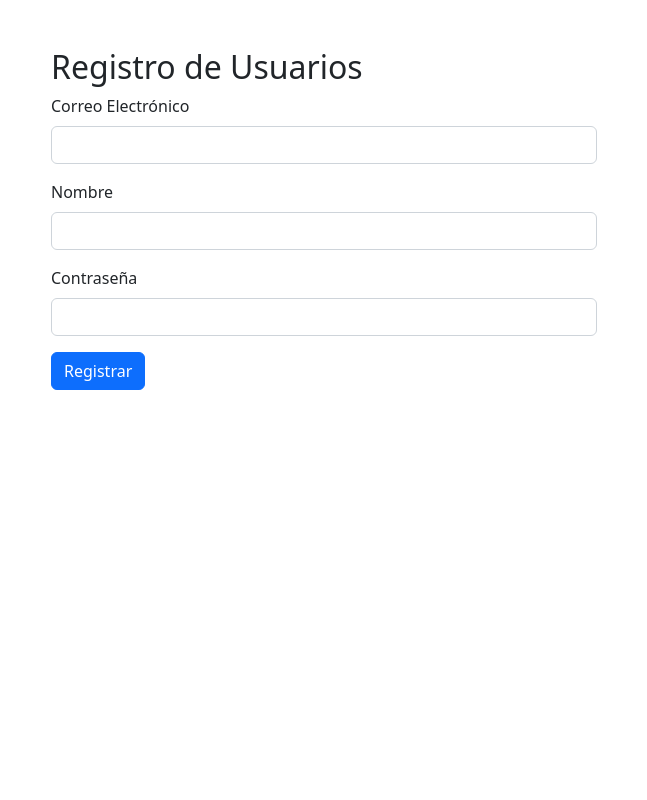
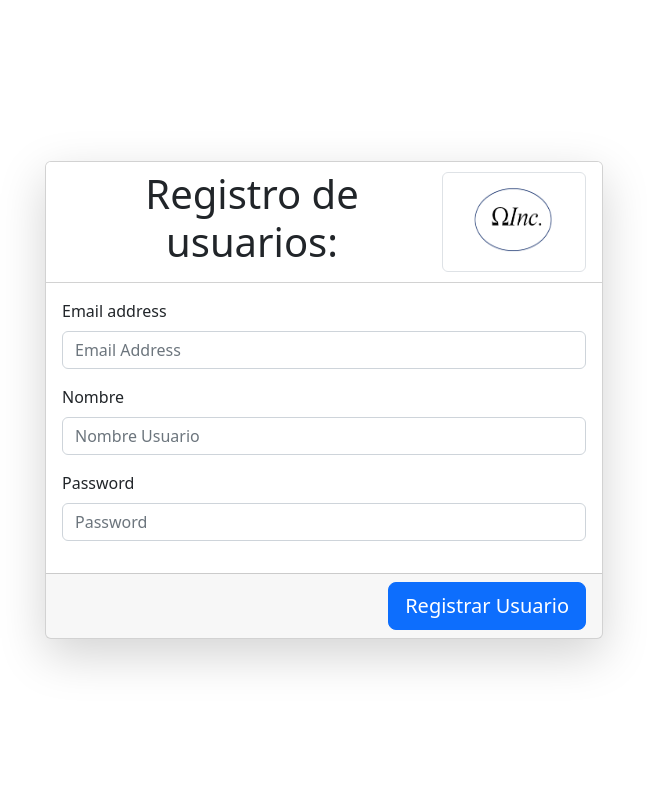
Before and after one commit to ArcoDev/omega-inc, a PHP site: page /registro.php in a window 1280 px wide. Shown: the whole page, without its empty margins (316-963 px from the left). Run offline with PHP 8.4, Linux system fonts and the light colour scheme.

Commit message:
cambios estructura registro

```diff
--- a/registro.php
+++ b/registro.php
@@ -10,26 +10,43 @@
 </head>
 
 <body>
-    <div class="container">
-        <div class="row">
-            <div class="col-md-6 offset-md-3 mt-5">
-                <h2>Registro de Usuarios</h2>
-                <form action="registrar.php" method="POST">
+    <div class="container d-flex justify-content-center align-items-center caja-login">
+        <div class="card text-center card-login shadow-lg">
+            <div class="card-header w-100 bg-white d-flex align-items-center justify-content-between">
+                <div class="contenedor-titulo">
+                    <h1>Registro de usuarios:</h1>
+                </div>
+                <div class="contenedor-img">
+                    <img src="logos\logo_01.bmp" class="mx-auto d-block img-thumbnail img-login">
+                </div>
+            </div>
+            <form method="post" action="">
+                <?php
+                include("./includes/conection.php");
+                include("./includes/controller.php");
+                ?>
+                <div class="card-body">
                     <div class="mb-3">
-                        <label for="correo" class="form-label">Correo Electrónico</label>
-                        <input type="email" class="form-control" id="correo" name="correo" required>
+                        <label for="exampleInputEmail1" class="form-label float-start">Email address</label>
+                        <input type="email" name="email" class="form-control" id="inputEmail"
+                            aria-describedby="emailHelp" placeholder="Email Address">
                     </div>
                     <div class="mb-3">
-                        <label for="nombre" class="form-label">Nombre</label>
-                        <input type="text" class="form-control" id="nombre" name="nombre" required>
+                        <label for="exampleInputName" class="form-label float-start">Nombre</label>
+                        <input type="email" name="name" class="form-control" id="inputEmail"
+                            aria-describedby="nameHelp" placeholder="Nombre Usuario">
                     </div>
                     <div class="mb-3">
-                        <label for="contrasena" class="form-label">Contraseña</label>
-                        <input type="password" class="form-control" id="contrasena" name="contrasena" required>
+                        <label for="exampleInputPassword1" class="form-label float-start">Password</label>
+                        <input type="password" name="password" class="form-control" id="inputPassword"
+                            placeholder="Password">
                     </div>
-                    <button type="submit" class="btn btn-primary">Registrar</button>
-                </form>
-            </div>
+                </div>
+                <div class="card-footer text-muted d-flex justify-content-end">
+                    <input name="btnIngresar" type="submit" value="Registrar Usuario" class="btn btn-primary btn-lg">
+                    </input>
+                </div>
+            </form>
         </div>
     </div>
 
```
